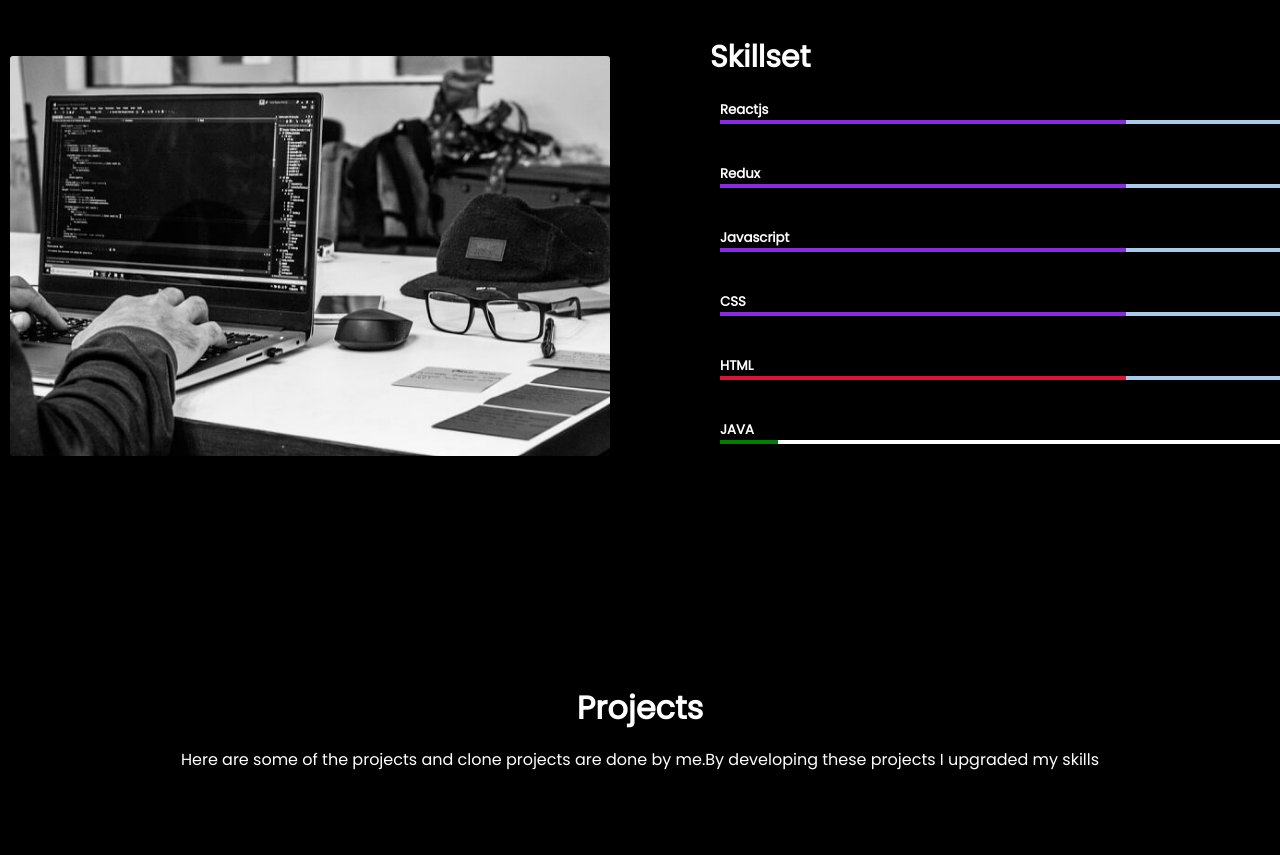
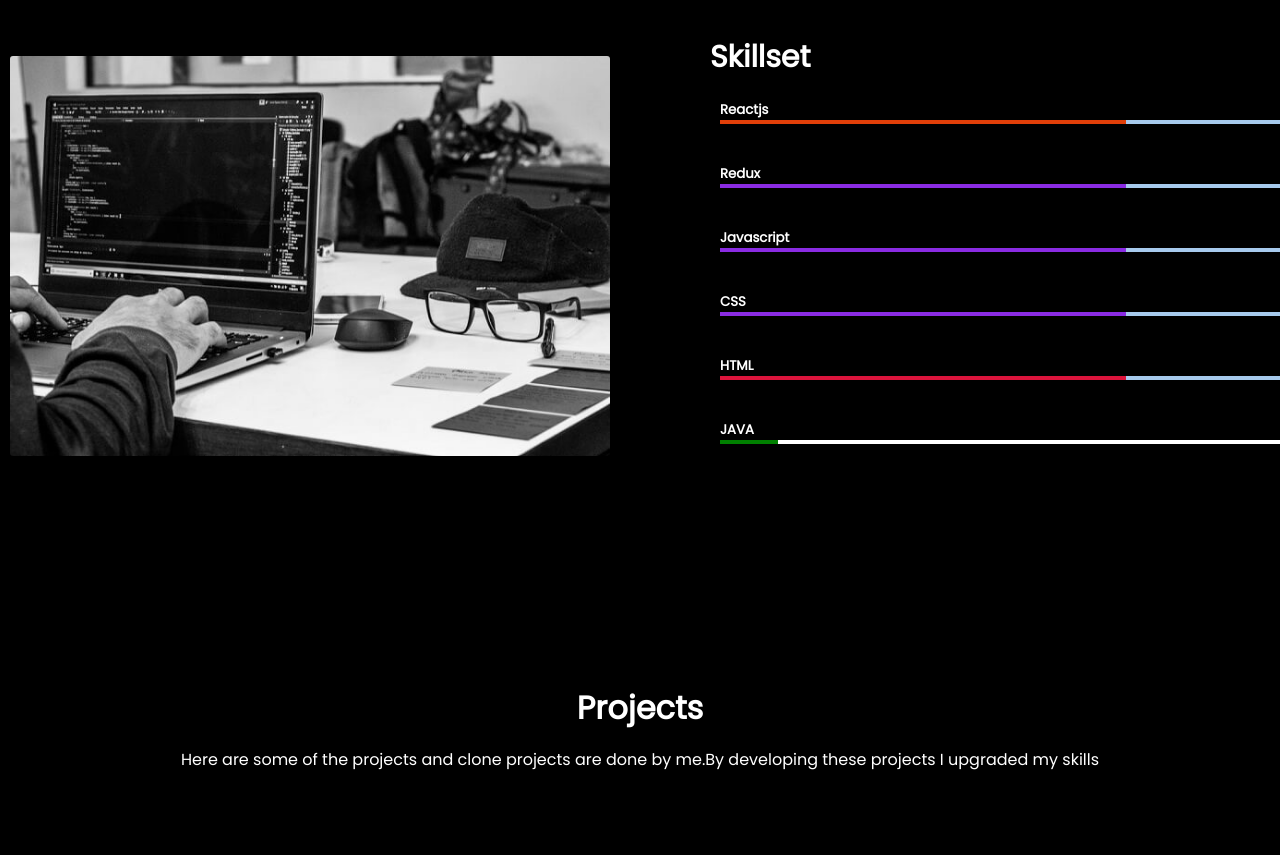
Before and after one commit to Sagunthala-A/reactjs-portfolio, a React (Create React App) app: page / in a window 1280 px wide. Shown: the part 1040-1895 px from the top of the page. Built offline with nearby package versions, Linux system fonts and the light colour scheme.

Commit message:
using important

```diff
--- a/src/Components/Skills/Skills.css
+++ b/src/Components/Skills/Skills.css
@@ -45,10 +45,11 @@
     padding-top: 30px;
 }
 
-/* .skillContainer__slider1 > span > .css-5xe99f-MuiLinearProgress-bar1{
-    background-color: rgb(225, 63, 9) ;
+.skillContainer__slider1 > span > .css-5xe99f-MuiLinearProgress-bar1{
+    background-color: rgb(225, 63, 9) !important;
 }
 
+/*
 .skillContainer__slider2 > span > .css-5xe99f-MuiLinearProgress-bar1{
     background-color: rgb(207, 116, 18) ;
 } */
```
